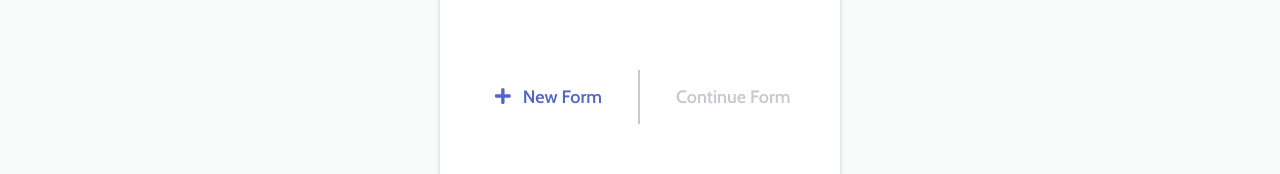
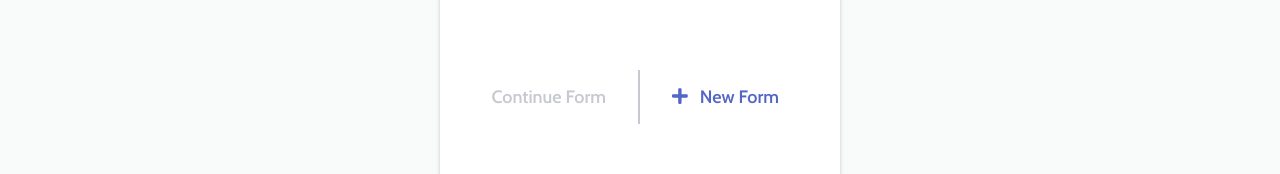
Before and after one commit to bcorey85/ranker-frontend, a React (Create React App) app: page / in a window 1280 px wide. Shown: the part 530-704 px from the top of the page. Built offline with nearby package versions, Linux system fonts and the light colour scheme.

Commit message:
reconfigure modal button style

```diff
--- a/src/components/Form/FormReset.scss
+++ b/src/components/Form/FormReset.scss
@@ -2,6 +2,10 @@
 @import '../../sass/abstracts/mixins';
 .form-reset {
 	margin-top: 2.4rem;
+
+	& h1 {
+		text-align: center;
+	}
 
 	& h3 {
 		margin-bottom: 4rem;
--- a/src/components/Landing/Landing.js
+++ b/src/components/Landing/Landing.js
@@ -46,11 +46,29 @@ const Landing = ({ history, clearLocalStorage, existingForm }) => {
 	return (
 		<div className='landing'>
 			<Panel>
-				<img src={logo} alt='Ranker App' />
-				<h1>A Simple App for Ranking Stuff</h1>
-				<p>Use the power of math to make complex decisions easier.</p>
-				<DividerBlock />
+				<div className='landing__text'>
+					<img src={logo} alt='Ranker App' />
+					<h1 className='landing__header'>
+						A Simple App for Ranking Stuff
+					</h1>
+					<p className='landing__p'>
+						Use the power of math to make complex decisions easier.
+					</p>
+					<DividerBlock />
+				</div>
+
 				<div className='landing__controls'>
+					<div>
+						<Button
+							handleClick={handleResumeForm}
+							link
+							disabled={
+								!existingForm ||
+								(existingForm && existingFormEmpty)
+							}>
+							Continue Form
+						</Button>
+					</div>
 					<div>
 						<Button
 							handleClick={
@@ -64,17 +82,6 @@ const Landing = ({ history, clearLocalStorage, existingForm }) => {
 							<FontAwesomeIcon icon={faPlus} /> New Form
 						</Button>
 					</div>
-					<div>
-						<Button
-							handleClick={handleResumeForm}
-							link
-							disabled={
-								!existingForm ||
-								(existingForm && existingFormEmpty)
-							}>
-							Continue Form
-						</Button>
-					</div>
 				</div>
 			</Panel>
 			<Modal toggleModal={setResetModalOpen} isOpen={resetModalOpen}>
@@ -85,8 +92,8 @@ const Landing = ({ history, clearLocalStorage, existingForm }) => {
 					<Button handleClick={() => setResetModalOpen(false)} link>
 						Cancel
 					</Button>
-					<Button handleClick={resetForm} link>
-						<FontAwesomeIcon icon={faPlus} /> New Form
+					<Button handleClick={resetForm}>
+						<FontAwesomeIcon /> New Form
 					</Button>
 				</ModalControls>
 			</Modal>
--- a/src/components/Landing/Landing.scss
+++ b/src/components/Landing/Landing.scss
@@ -56,7 +56,7 @@
 
 			& button {
 				margin-left: auto;
-				padding-right: 3.6rem;
+				padding-right: 3.2rem;
 
 				@include respond(500) {
 					padding-right: 1.6rem;
@@ -67,7 +67,7 @@
 		& div:last-of-type {
 			& button {
 				margin-right: auto;
-				padding-left: 3.6rem;
+				padding-left: 3.2rem;
 
 				@include respond(500) {
 					padding-left: 1.6rem;
--- a/src/components/Modal/Modal.scss
+++ b/src/components/Modal/Modal.scss
@@ -38,6 +38,7 @@
 			display: flex;
 			justify-content: flex-end;
 			align-items: flex-start;
+			cursor: pointer;
 			height: 4.8rem;
 			width: 4.8rem;
 
--- a/src/pages/UserDashboard.js
+++ b/src/pages/UserDashboard.js
@@ -171,7 +171,7 @@ const UserDashboard = props => {
 							formDate={deleteFormData.date}
 						/>
 						<ModalControls>
-							<Button handleClick={setDeleteModalOpen} link>
+							<Button handleClick={setDeleteModalOpen}>
 								Cancel
 							</Button>
 							<Button
```
